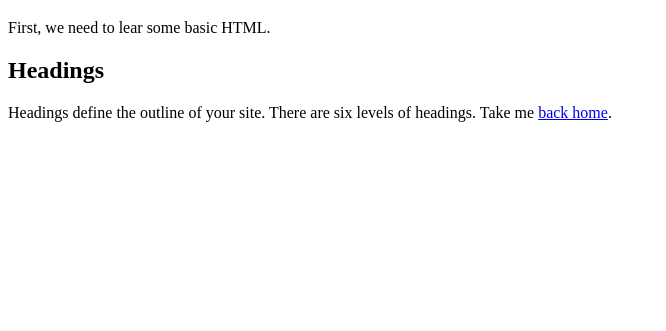
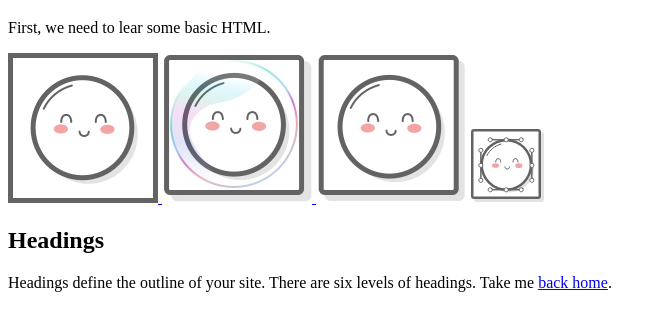
Before and after one commit to brenda-john/website1, a plain HTML site: page index.html in a window 1280 px wide. Shown: the part 61-392 px from the top of the page, without its empty margins (0-666 px from the left). Drawn offline with Linux system fonts and the light colour scheme.

Commit message:
class updates 2

```diff
--- a/index.html
+++ b/index.html
@@ -5,7 +5,14 @@
     <body>
         <h1>Internting Is Easy!</h1>
         <p>First, we need to lear some basic HTML.</p>
-
+        <a href="about.html">
+            <img src="assets/mochi.gif">
+        </a>
+        <a href="https://www.yahoo.com">
+            <img src="assets/mochi.jpg">
+        </a>
+        <img src="assets/mochi.png">
+        <img src="assets/mochi.svg">
         <h2>Headings</h2>
         <p>Headings define the outline of your site. There are six levels of headings.
             Take me <a href="#">back home</a>. </p>
```
Also changed, not shown: about.html (+12 -0 lines).
